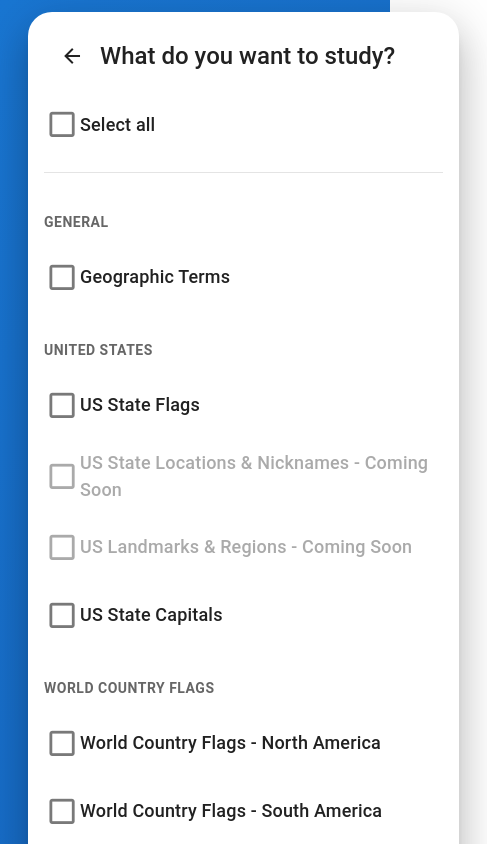
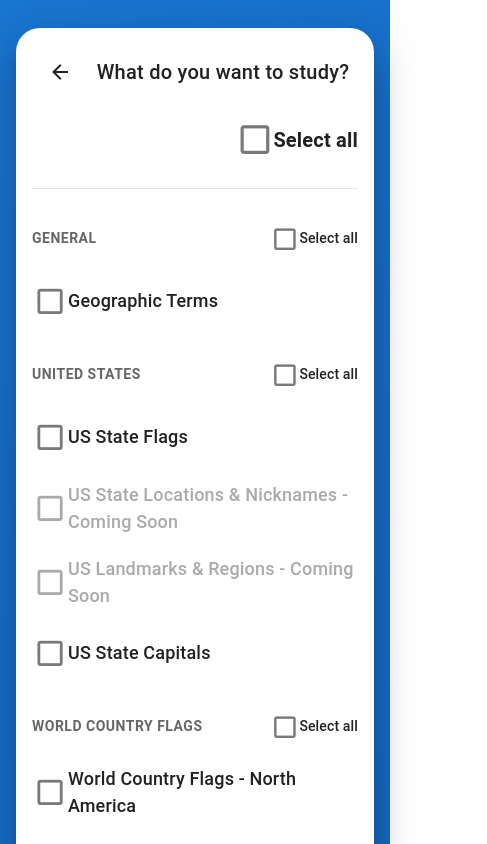
Before and after one commit to tyholby/tutor-games, a Vue app: page / in a window 390 px wide. Both pictures are taken after a click on the element 195 px from the left and 460 px from the top of the page. Shown: the top 844 px of the page, 487 px wide, since content can reach past the window. Built offline with nearby package versions, Linux system fonts and the light colour scheme.

Commit message:
Fix mobile responsiveness for card titles and unit selection UI improvements

```diff
--- a/src/components/FlashCardsGame.vue
+++ b/src/components/FlashCardsGame.vue
@@ -432,6 +432,7 @@ const getMediaUrl = (path: string | null): string | null => {
 .main-content {
 	flex: 1;
 	min-width: 0;
+    width: 100%;
 }
 
 .progress-section {
--- a/src/views/GameSelection.vue
+++ b/src/views/GameSelection.vue
@@ -16,11 +16,11 @@ const selectGame = (gameKey: string) => {
 </script>
 
 <template>
-	<v-container fluid class="fill-height gradient-bg pa-0">
-		<v-row justify="center" align="center" class="fill-height ma-0">
+	<v-container fluid class="fill-height gradient-bg">
+		<v-row justify="center" align="center" class="fill-height">
 			<v-col cols="12" sm="10" md="8" lg="6" xl="5">
-			    <v-card elevation="24" rounded="xl" class="mx-4">
-					<v-card-title class="text-h5 text-sm-h4 text-center pa-6 pa-sm-8 pb-4 text-wrap">
+			    <v-card elevation="24" rounded="xl">
+					<v-card-title class="text-h6 text-sm-h5 text-md-h4 text-center pa-4 pa-sm-6 pb-4 text-wrap">
 						Which game do you want to play?
 					</v-card-title>
 
--- a/src/views/Games.vue
+++ b/src/views/Games.vue
@@ -31,20 +31,21 @@ const handleGameComplete = () => {
 </script>
 
 <template>
-<v-container fluid class="fill-height gradient-bg pa-0">
-	<v-row justify="center" align="center" class="fill-height ma-0">
+<v-container fluid class="fill-height gradient-bg">
+	<v-row justify="center" align="center" class="fill-height">
 		<v-col cols="12" sm="11" md="10" lg="9" xl="8">
-			<v-card elevation="24" rounded="xl" class="mx-4">
+			<v-card elevation="24" rounded="xl">
 				<div class="d-flex align-center pa-4 pa-sm-6 pb-0">
 					<v-btn
 						icon
 						@click="goBack"
 						variant="text"
 						size="large"
+						class="flex-shrink-0"
 					>
 						<v-icon>mdi-arrow-left</v-icon>
 					</v-btn>
-					<v-card-title class="text-h5 text-sm-h4 text-center flex-grow-1 pa-0 pr-12">
+					<v-card-title class="text-h6 text-sm-h5 text-md-h4 text-center flex-grow-1 pa-0 px-2 px-sm-4">
 						{{ selectedGame?.title || 'Game' }}
 					</v-card-title>
 				</div>
--- a/src/views/UnitSelection.vue
+++ b/src/views/UnitSelection.vue
@@ -84,30 +84,62 @@ const goBack = () => {
 const goToGames = () => {
 	router.push({ name: 'Games' })
 }
+
+// Helper functions for group-level select all
+const getGroupAvailableUnits = (groupUnits: Unit[]) => {
+	return groupUnits.filter((u: Unit) => !u.comingSoon)
+}
+
+const isGroupAllSelected = (groupUnits: Unit[]) => {
+	const availableKeys = getGroupAvailableUnits(groupUnits).map((u: Unit) => u.key)
+	return availableKeys.length > 0 && availableKeys.every(key => selectedUnitKeys.value.includes(key))
+}
+
+const isGroupSomeSelected = (groupUnits: Unit[]) => {
+	const availableKeys = getGroupAvailableUnits(groupUnits).map((u: Unit) => u.key)
+	const selectedAvailable = availableKeys.filter(key => selectedUnitKeys.value.includes(key))
+	return selectedAvailable.length > 0 && selectedAvailable.length < availableKeys.length
+}
+
+const toggleSelectGroup = (groupUnits: Unit[]) => {
+	const availableKeys = getGroupAvailableUnits(groupUnits).map((u: Unit) => u.key)
+	const groupSelectedKeys = availableKeys.filter(key => selectedUnitKeys.value.includes(key))
+
+	if (groupSelectedKeys.length === availableKeys.length) {
+		// Deselect all in this group
+		const newSelected = selectedUnitKeys.value.filter(key => !availableKeys.includes(key))
+		unitsStore.setSelectedUnitKeys(newSelected)
+	} else {
+		// Select all in this group (add to existing selection)
+		const newSelected = Array.from(new Set([...selectedUnitKeys.value, ...availableKeys]))
+		unitsStore.setSelectedUnitKeys(newSelected)
+	}
+}
 </script>
 
 <template>
-	<v-container fluid class="fill-height gradient-bg pa-0">
-		<v-row justify="center" align="center" class="fill-height ma-0">
+	<v-container fluid class="fill-height gradient-bg">
+		<v-row justify="center" align="center" class="fill-height">
 			<v-col cols="12" sm="10" md="8" lg="6" xl="5">
-				<v-card elevation="24" rounded="xl" class="mx-4">
+				<v-card elevation="24" rounded="xl">
 					<div class="d-flex align-center pa-4 pa-sm-6 pb-0">
 						<v-btn
 							icon
 							@click="goBack"
 							variant="text"
 							size="large"
+							class="flex-shrink-0"
 						>
 							<v-icon>mdi-arrow-left</v-icon>
 						</v-btn>
-						<v-card-title class="text-h5 text-sm-h4 text-center flex-grow-1 pa-0 pr-12">
+						<v-card-title class="text-h6 text-sm-h5 text-md-h4 text-center flex-grow-1 pa-0 px-2 px-sm-4">
 							What do you want to study?
 						</v-card-title>
 					</div>
 
 					<v-card-text class="px-4 px-sm-8 pb-6 pt-4">
+						<div v-if="isMultipleUnits && availableUnits.length > 0" class="d-flex justify-end mb-6">
 							<v-checkbox
-							v-if="isMultipleUnits && availableUnits.length > 0"
 								:model-value="allSelected"
 								:indeterminate="someSelected"
 								@click="toggleSelectAll"
@@ -115,16 +147,30 @@ const goToGames = () => {
 								:label="allSelected ? 'Deselect all' : 'Select all'"
 								hide-details
 								density="comfortable"
-							class="select-all-checkbox mb-6"
+								class="select-all-checkbox-top"
 							/>
+						</div>
 
 						<v-divider v-if="isMultipleUnits" class="mb-6" />
 
 						<div class="units-list">
 							<!-- Units with headers -->
 							<template v-for="(group, index) in groupedUnits.headerGroups" :key="group.header">
-								<div class="unit-header" :class="{ 'mt-0': index === 0 }">
+								<div class="d-flex align-center justify-space-between mb-2" :class="{ 'mt-0': index === 0 }">
+									<div class="unit-header">
 										<span>{{ group.header }}</span>
+									</div>
+									<v-checkbox
+										v-if="isMultipleUnits && getGroupAvailableUnits(group.units).length > 0"
+										:model-value="isGroupAllSelected(group.units)"
+										:indeterminate="isGroupSomeSelected(group.units)"
+										@click="toggleSelectGroup(group.units)"
+										color="primary"
+										:label="isGroupAllSelected(group.units) ? 'Deselect all' : 'Select all'"
+										hide-details
+										density="compact"
+										class="group-select-all-checkbox"
+									/>
 								</div>
 								<div v-if="isMultipleUnits" class="mb-2">
 									<v-list class="py-0 bg-transparent">
@@ -167,6 +213,21 @@ const goToGames = () => {
 
 							<!-- Units without headers -->
 							<template v-if="groupedUnits.noHeader.length > 0">
+								<div v-if="isMultipleUnits && getGroupAvailableUnits(groupedUnits.noHeader).length > 0" class="d-flex align-center justify-space-between mb-2">
+									<div class="unit-header">
+										<span>Other</span>
+									</div>
+									<v-checkbox
+										:model-value="isGroupAllSelected(groupedUnits.noHeader)"
+										:indeterminate="isGroupSomeSelected(groupedUnits.noHeader)"
+										@click="toggleSelectGroup(groupedUnits.noHeader)"
+										color="primary"
+										:label="isGroupAllSelected(groupedUnits.noHeader) ? 'Deselect all' : 'Select all'"
+										hide-details
+										density="compact"
+										class="group-select-all-checkbox"
+									/>
+								</div>
 								<div v-if="isMultipleUnits">
 									<v-list class="py-0 bg-transparent">
 										<v-list-item
@@ -235,16 +296,24 @@ const goToGames = () => {
 	min-height: 100vh;
 }
 
-.unit-checkbox :deep(.v-label),
-.select-all-checkbox :deep(.v-label) {
+.unit-checkbox :deep(.v-label) {
 	font-size: 1.125rem;
 	font-weight: 500;
 	opacity: 1;
 }
 
-.unit-checkbox :deep(.v-selection-control__input),
-.select-all-checkbox :deep(.v-selection-control__input) {
+.unit-checkbox :deep(.v-selection-control__input) {
 	transform: scale(1.4);
+}
+
+.select-all-checkbox-top :deep(.v-label) {
+	font-size: 1.25rem;
+	font-weight: 600;
+	opacity: 1;
+}
+
+.select-all-checkbox-top :deep(.v-selection-control__input) {
+	transform: scale(1.6);
 }
 
 .unit-button {
@@ -272,4 +341,14 @@ const goToGames = () => {
 	color: rgba(var(--v-theme-on-surface), 0.6);
 	font-weight: 600;
 }
+
+.group-select-all-checkbox :deep(.v-label) {
+	font-size: 0.875rem;
+	font-weight: 500;
+	opacity: 1;
+}
+
+.group-select-all-checkbox :deep(.v-selection-control__input) {
+	transform: scale(1.2);
+}
 </style>
```
Lines whose indentation alone changed are shown as unchanged.
